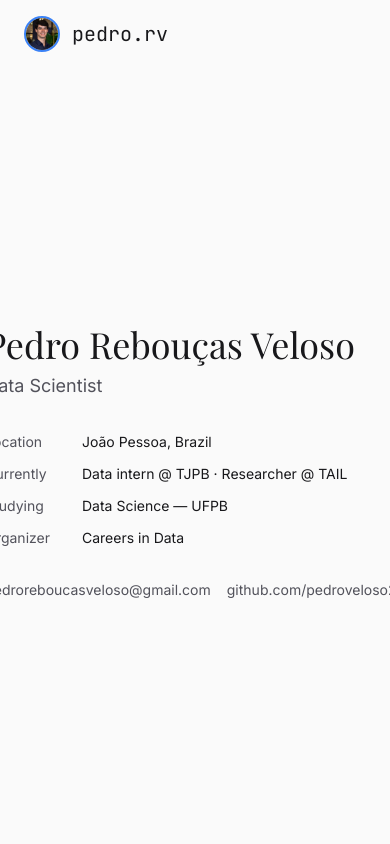
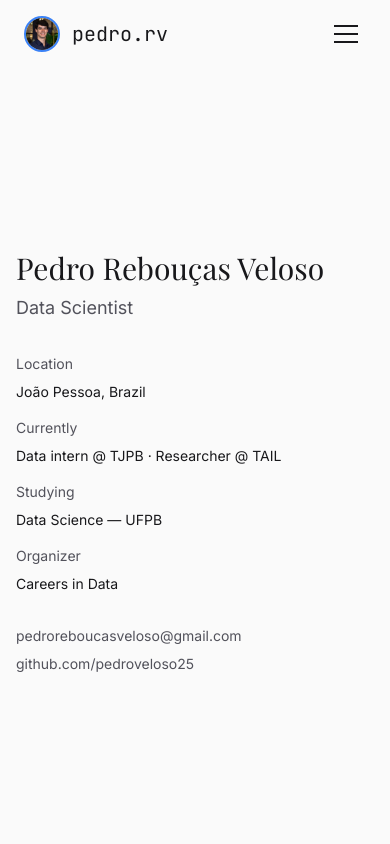
Before and after one commit to pedroveloso25/portfolio, a Next.js app: page / in a window 390 px wide. Shown: the top 844 px of the page. Built offline with nearby package versions, Linux system fonts and the light colour scheme; a web font is replaced by a local one.

Commit message:
fix: improve mobile responsiveness across all components

```diff
--- a/components/About.tsx
+++ b/components/About.tsx
@@ -1,6 +1,6 @@
 export default function About() {
   return (
-    <section id="about" className="py-24 px-6">
+    <section id="about" className="py-16 sm:py-24 px-4 sm:px-6">
       <div className="max-w-2xl mx-auto">
         <h2 className="font-serif text-3xl md:text-4xl font-normal mb-8">
           About
--- a/components/Contact.tsx
+++ b/components/Contact.tsx
@@ -1,6 +1,6 @@
 export default function Contact() {
   return (
-    <section id="contact" className="py-24 px-6">
+    <section id="contact" className="py-16 sm:py-24 px-4 sm:px-6">
       <div className="max-w-2xl mx-auto">
         <h2 className="font-serif text-3xl md:text-4xl font-normal mb-8">
           Contact
--- a/components/Footer.tsx
+++ b/components/Footer.tsx
@@ -4,15 +4,8 @@ export default function Footer() {
   const currentYear = new Date().getFullYear();
 
   return (
-    <footer className="py-8 px-6 border-t border-border">
-      <div className="max-w-6xl mx-auto flex flex-col md:flex-row items-center justify-between gap-4">
-        <div className="flex items-center gap-2">
-          <span className="text-xl font-mono text-foreground">pedro.rv</span>
-          <span className="text-text-secondary text-sm">
-            &copy; {currentYear} All rights reserved
-          </span>
-        </div>
-
+    <footer className="py-8 px-4 sm:px-6 border-t border-border">
+      <div className="max-w-6xl mx-auto flex flex-col items-center gap-6 text-center">
         <div className="flex items-center gap-6">
           <a
             href="https://github.com/pedroveloso25"
@@ -38,7 +31,14 @@ export default function Footer() {
           </a>
         </div>
 
-        <p className="text-text-secondary text-sm">
+        <div className="flex flex-col sm:flex-row items-center gap-1 sm:gap-2">
+          <span className="text-lg font-mono text-foreground">pedro.rv</span>
+          <span className="text-text-secondary text-sm">
+            &copy; {currentYear}
+          </span>
+        </div>
+
+        <p className="text-text-secondary text-xs">
           Built with <span className="text-accent">Next.js</span> & <span className="text-accent">Tailwind</span>
         </p>
       </div>
--- a/components/Hero.tsx
+++ b/components/Hero.tsx
@@ -1,32 +1,32 @@
 export default function Hero() {
   return (
-    <section className="min-h-screen flex items-center justify-center px-6 pt-20">
-      <div className="max-w-2xl mx-auto">
-        <h1 className="font-serif text-4xl md:text-5xl font-normal mb-2 text-foreground">
+    <section className="min-h-screen flex items-center justify-center px-4 sm:px-6 pt-20">
+      <div className="max-w-2xl mx-auto w-full">
+        <h1 className="font-serif text-3xl sm:text-4xl md:text-5xl font-normal mb-2 text-foreground">
           Pedro Rebouças Veloso
         </h1>
         <p className="text-lg md:text-xl text-text-secondary mb-8">
           Data Scientist
         </p>
 
-        <dl className="grid grid-cols-[auto_1fr] gap-x-8 gap-y-3 text-sm md:text-base">
+        <dl className="grid grid-cols-1 sm:grid-cols-[auto_1fr] gap-x-8 gap-y-2 sm:gap-y-3 text-sm md:text-base">
           <dt className="text-text-secondary">Location</dt>
-          <dd className="text-foreground">João Pessoa, Brazil</dd>
+          <dd className="text-foreground mb-2 sm:mb-0">João Pessoa, Brazil</dd>
 
           <dt className="text-text-secondary">Currently</dt>
-          <dd className="text-foreground">Data intern @ TJPB · Researcher @ TAIL</dd>
+          <dd className="text-foreground mb-2 sm:mb-0">Data intern @ TJPB · Researcher @ TAIL</dd>
 
           <dt className="text-text-secondary">Studying</dt>
-          <dd className="text-foreground">Data Science — UFPB</dd>
+          <dd className="text-foreground mb-2 sm:mb-0">Data Science — UFPB</dd>
 
           <dt className="text-text-secondary">Organizer</dt>
           <dd className="text-foreground">Careers in Data</dd>
         </dl>
 
-        <div className="mt-8 flex gap-4">
+        <div className="mt-8 flex flex-col sm:flex-row gap-2 sm:gap-4">
           <a
             href="mailto:pedroreboucasveloso@gmail.com"
-            className="text-text-secondary hover:text-accent transition-colors text-sm"
+            className="text-text-secondary hover:text-accent transition-colors text-sm break-all sm:break-normal"
           >
             pedroreboucasveloso@gmail.com
           </a>
--- a/components/Navbar.tsx
+++ b/components/Navbar.tsx
@@ -11,6 +11,7 @@ const navLinks = [
 
 export default function Navbar() {
   const [scrolled, setScrolled] = useState(false);
+  const [menuOpen, setMenuOpen] = useState(false);
 
   useEffect(() => {
     const handleScroll = () => {
@@ -23,7 +24,7 @@ export default function Navbar() {
   return (
     <nav
       className={`fixed top-0 left-0 right-0 z-50 transition-all duration-300 ${
-        scrolled
+        scrolled || menuOpen
           ? "bg-background/80 backdrop-blur-lg border-b border-border"
           : "bg-transparent"
       }`}
@@ -42,6 +43,8 @@ export default function Navbar() {
           </div>
           pedro.rv
         </a>
+
+        {/* Desktop nav */}
         <div className="hidden md:flex items-center gap-8">
           {navLinks.map((link) => (
             <a
@@ -53,7 +56,34 @@ export default function Navbar() {
             </a>
           ))}
         </div>
+
+        {/* Mobile hamburger */}
+        <button
+          className="md:hidden flex flex-col gap-1.5 p-2"
+          onClick={() => setMenuOpen(!menuOpen)}
+          aria-label="Toggle menu"
+        >
+          <span className={`w-6 h-0.5 bg-foreground transition-transform ${menuOpen ? 'rotate-45 translate-y-2' : ''}`} />
+          <span className={`w-6 h-0.5 bg-foreground transition-opacity ${menuOpen ? 'opacity-0' : ''}`} />
+          <span className={`w-6 h-0.5 bg-foreground transition-transform ${menuOpen ? '-rotate-45 -translate-y-2' : ''}`} />
+        </button>
       </div>
+
+      {/* Mobile menu */}
+      {menuOpen && (
+        <div className="md:hidden px-6 pb-4 flex flex-col gap-4 bg-background/80 backdrop-blur-lg">
+          {navLinks.map((link) => (
+            <a
+              key={link.name}
+              href={link.href}
+              onClick={() => setMenuOpen(false)}
+              className="font-mono text-sm text-text-secondary hover:text-foreground transition-colors duration-200"
+            >
+              {link.name}
+            </a>
+          ))}
+        </div>
+      )}
     </nav>
   );
 }
--- a/components/Projects.tsx
+++ b/components/Projects.tsx
@@ -27,7 +27,7 @@ const projects = [
 
 export default function Projects() {
   return (
-    <section id="projects" className="py-24 px-6">
+    <section id="projects" className="py-16 sm:py-24 px-4 sm:px-6">
       <div className="max-w-2xl mx-auto">
         <h2 className="font-serif text-3xl md:text-4xl font-normal mb-8">
           Work
```
